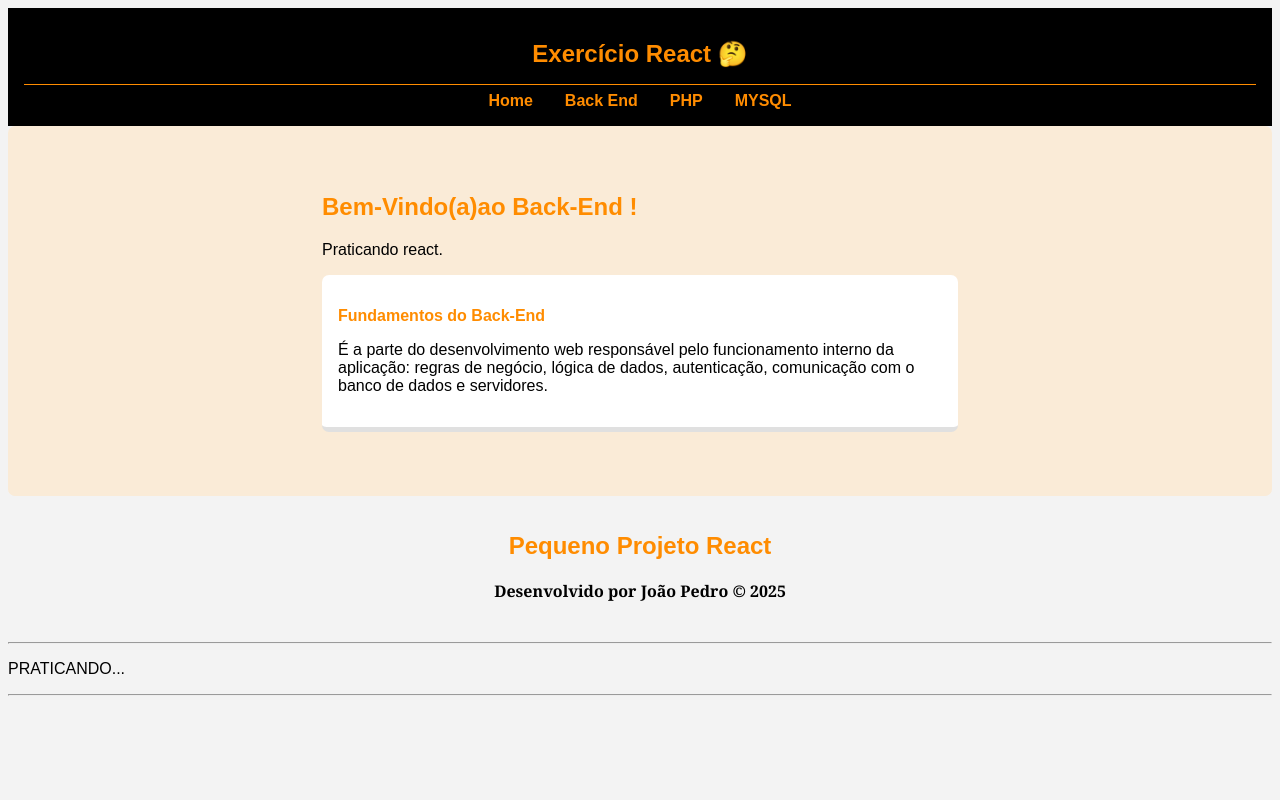
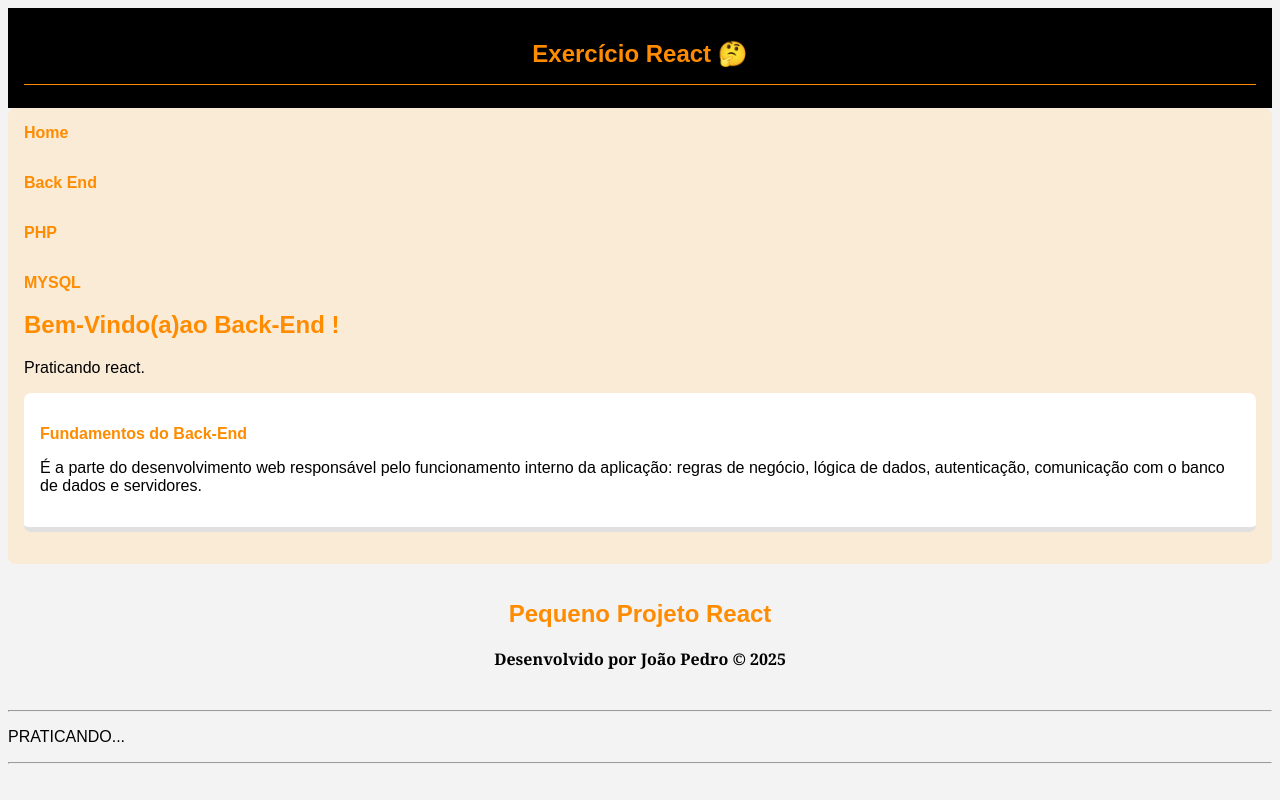
Before and after one commit to joaopedro-style/exercicio-react, a React (Vite) app: page / in a window 1280 px wide. Built offline with nearby package versions, Linux system fonts and the light colour scheme.

Commit message:
reajustando

```diff
--- a/src/components/Cabecalho/Menu/Menu.module.css
+++ b/src/Menu/Menu.module.css
@@ -1,5 +1,6 @@
 .menu {
   display: flex;
+  flex-direction: column;
   justify-content: center;
   gap: 2rem;
 
@@ -7,12 +8,5 @@
     color: darkorange;
     text-decoration: none;
     font-weight: bold;
-    transition: 0.2s;
-
-    &:hover,
-    &:focus {
-      transform: scale(1.1);
-      color: white;
-    }
   }
 }
--- a/src/components/Cabecalho/Cabecalho.tsx
+++ b/src/components/Cabecalho/Cabecalho.tsx
@@ -1,4 +1,3 @@
-import Menu from "./Menu/Menu";
 import estilos from "./Cabecalho.module.css";
 
 export default function Cabecalho() {
@@ -6,7 +5,6 @@ export default function Cabecalho() {
     <header className={estilos.topoSite}>
       <h1 className={estilos.titulo}>Exercício React 🤔</h1>
       <hr />
-      <Menu />
     </header>
   );
 }
--- a/src/components/Container/Container.tsx
+++ b/src/components/Container/Container.tsx
@@ -1,10 +1,16 @@
 import type { ReactNode } from "react";
 import estilos from "./Container.module.css";
+import Menu from "../../Menu/Menu";
 
 type ContainerProps = {
   children: ReactNode;
 };
 
 export default function Container({ children }: ContainerProps) {
-  return <main className={estilos.container}>{children}</main>;
+  return (
+    <main className={estilos.container}>
+      <Menu />
+      {children}
+    </main>
+  );
 }
--- a/src/components/Conteudo/Conteudo.tsx
+++ b/src/components/Conteudo/Conteudo.tsx
@@ -3,13 +3,11 @@ import estilos from "./Conteudo.module.css";
 
 export default function Conteudo() {
   return (
-    <main className={estilos.conteudo}>
-      <section className={`${estilos.arredondada}`}>
-        <h2>Bem-Vindo(a)ao Back-End !</h2>
-        <p>Praticando react.</p>
+    <section className={`${estilos.arredondada}`}>
+      <h2>Bem-Vindo(a)ao Back-End !</h2>
+      <p>Praticando react.</p>
 
-        <Artigo />
-      </section>
-    </main>
+      <Artigo />
+    </section>
   );
 }
--- a/tsconfig.app.json
+++ b/tsconfig.app.json
@@ -23,5 +23,5 @@
     "noFallthroughCasesInSwitch": true,
     "noUncheckedSideEffectImports": true
   },
-  "include": ["src"]
+  "include": ["src", "src/Menu"]
 }
```
Also changed, not shown: src/Menu/Menu.tsx (renamed from src/components/Cabecalho/Menu/Menu.tsx).
